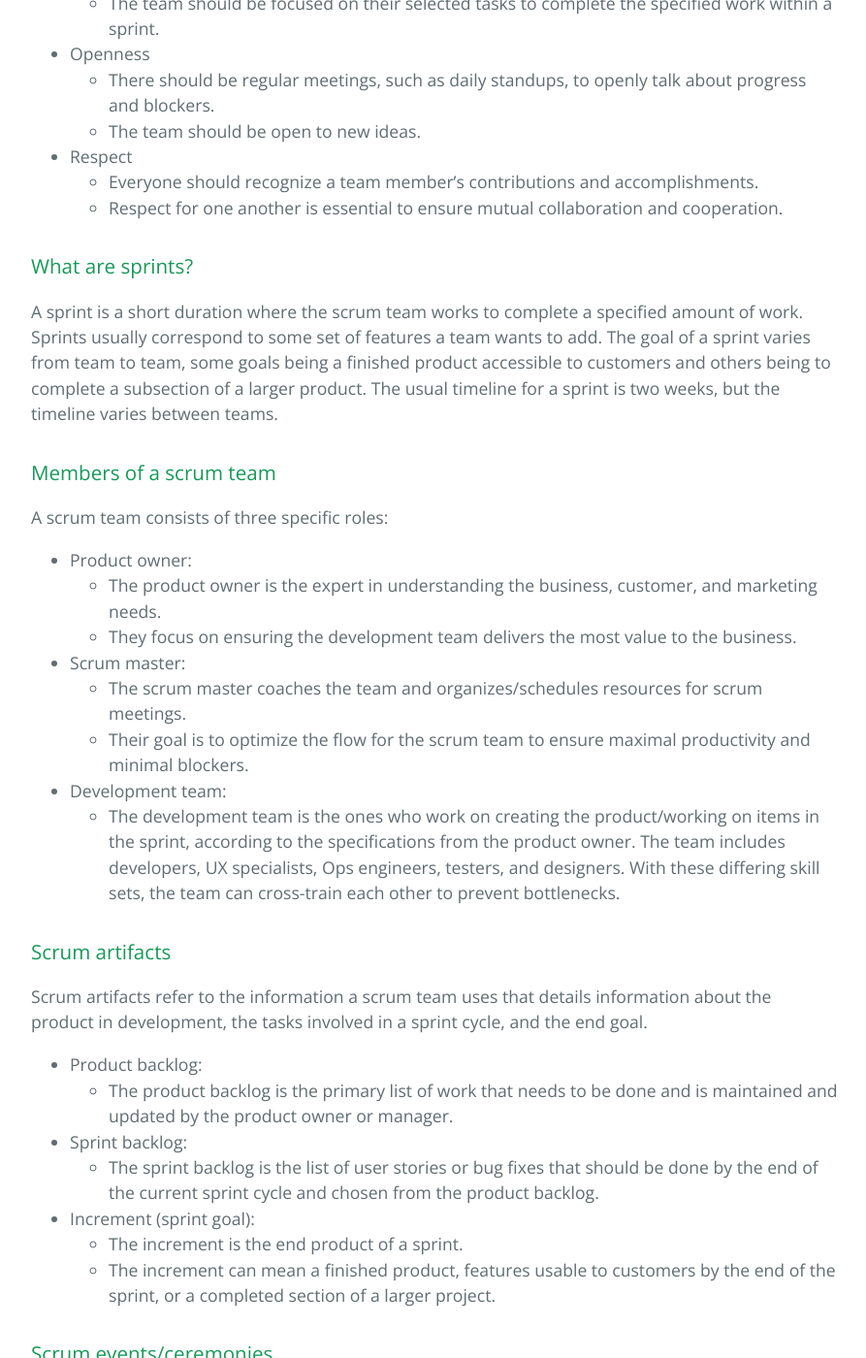
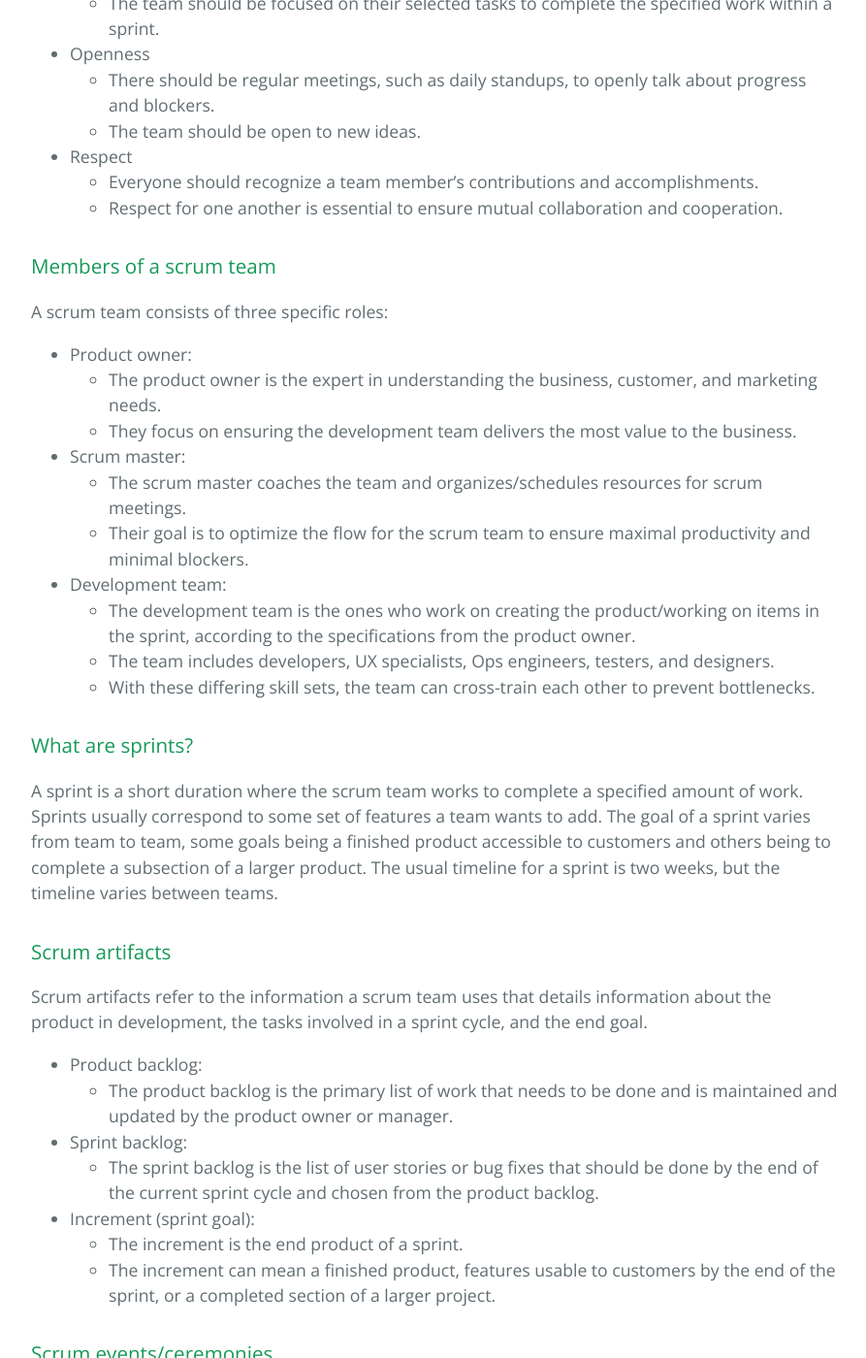
Before and after one commit to learning-software-engineering/learning-software-engineering.github.io, a Jekyll site: the page built from Topics/Software_Engineering/Scrum.md, in a window 1280 px wide and 1400 px high, scrolled down 890 px. Shown: the whole window at 97% size, without its empty margins (192-1085 px from the left). Built offline with Jekyll 4.4.1, drawn with Linux system fonts in a browser that asks for light colours; our own code applies the rules of GitHub Pages for plain Markdown files; some of the changed lines change nothing that is shown.

Commit message:
rearranged sections

```diff
--- a/Topics/Software_Engineering/Scrum.md
+++ b/Topics/Software_Engineering/Scrum.md
@@ -17,9 +17,6 @@ Scrum is an agile project management framework that helps teams organize and man
     - Everyone should recognize a team member's contributions and accomplishments.
     - Respect for one another is essential to ensure mutual collaboration and cooperation.
 
-### What are sprints?
-A sprint is a short duration where the scrum team works to complete a specified amount of work. Sprints usually correspond to some set of features a team wants to add. The goal of a sprint varies from team to team, some goals being a finished product accessible to customers and others being to complete a subsection of a larger product. The usual timeline for a sprint is two weeks, but the timeline varies between teams.
-
 ### Members of a scrum team
 A scrum team consists of three specific roles:
 - Product owner:
@@ -30,8 +27,11 @@ A scrum team consists of three specific roles:
     - Their goal is to optimize the flow for the scrum team to ensure maximal productivity and minimal blockers.
 - Development team:
     - The development team is the ones who work on creating the product/working on items in the sprint, according to the specifications from the product owner.
-    The team includes developers, UX specialists, Ops engineers, testers, and designers.
-    With these differing skill sets, the team can cross-train each other to prevent bottlenecks.
+    - The team includes developers, UX specialists, Ops engineers, testers, and designers.
+    - With these differing skill sets, the team can cross-train each other to prevent bottlenecks.
+
+### What are sprints?
+A sprint is a short duration where the scrum team works to complete a specified amount of work. Sprints usually correspond to some set of features a team wants to add. The goal of a sprint varies from team to team, some goals being a finished product accessible to customers and others being to complete a subsection of a larger product. The usual timeline for a sprint is two weeks, but the timeline varies between teams.
 
 ### Scrum artifacts
 Scrum artifacts refer to the information a scrum team uses that details information about the product in development, the tasks involved in a sprint cycle, and the end goal.
```
